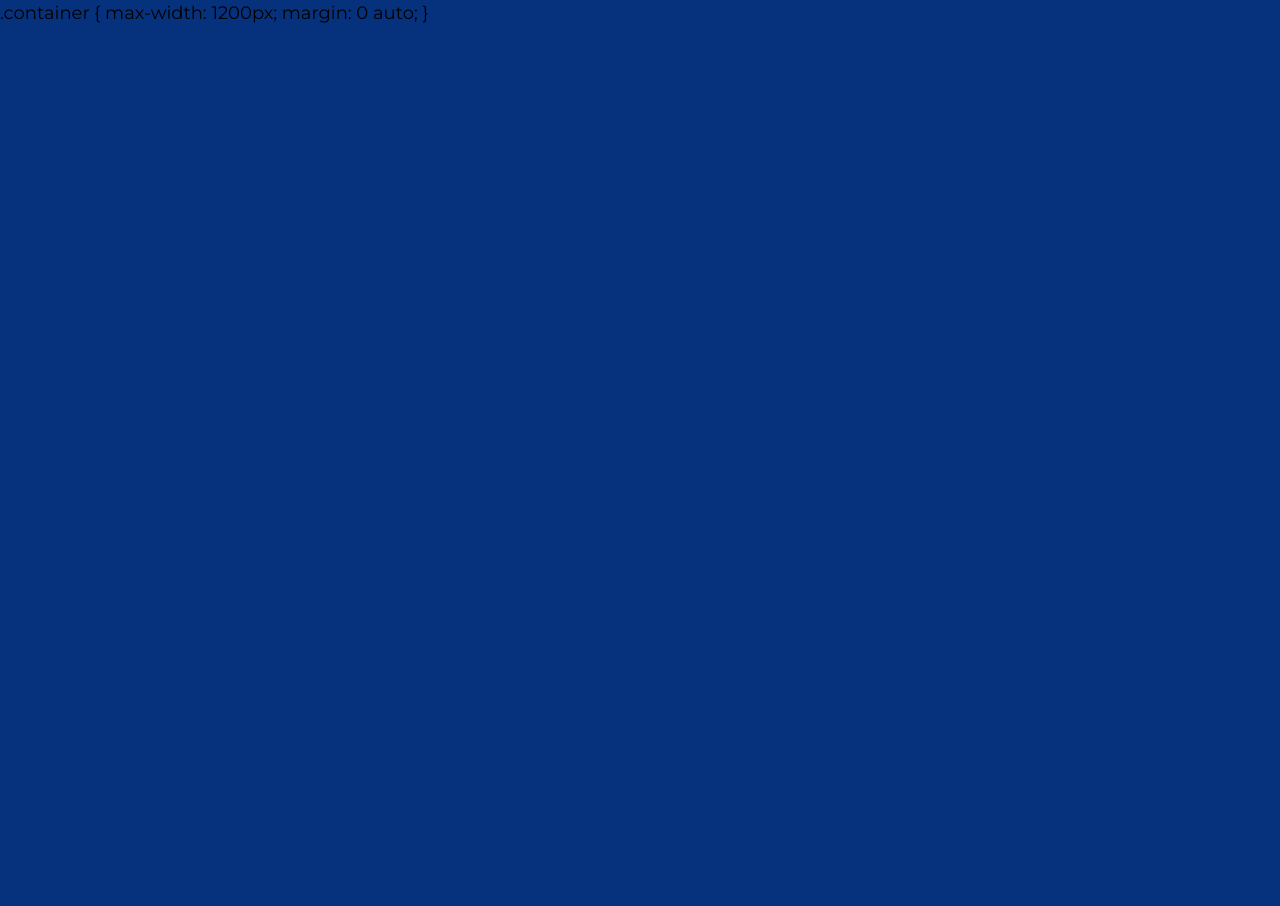
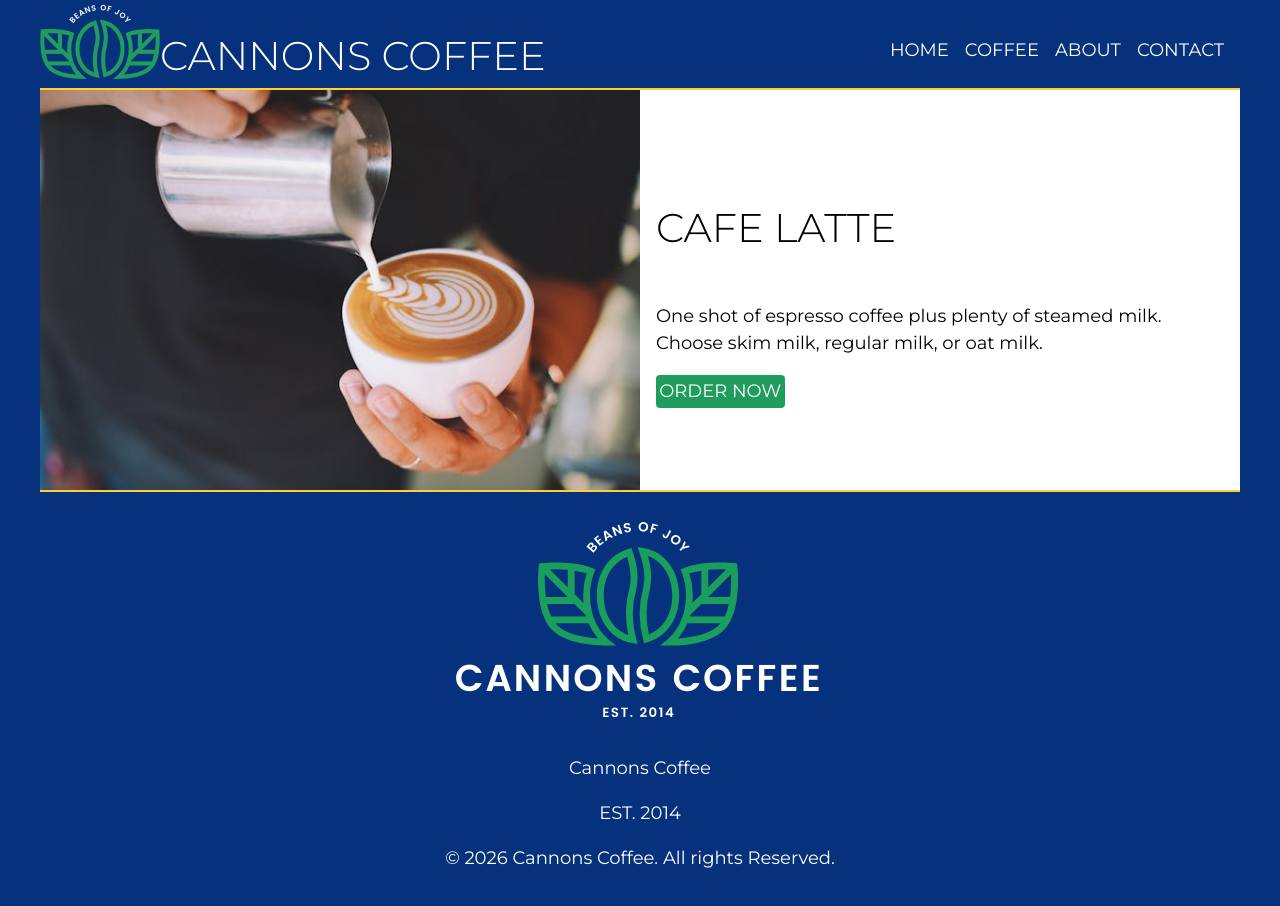
Before and after one commit to Grace-SM/cannons-coffee, a plain HTML site: page latte.html in a window 1280 px wide. Before the commit the page ends 800 px from the top, so only its background shows below. Drawn offline with Linux system fonts and the light colour scheme.

Commit message:
created the second page

```diff
--- a/css/styles.css
+++ b/css/styles.css
@@ -84,9 +84,8 @@ margin: 0 auto;
 header { background-color: var(--catalina);
   text-align: center;
   border-bottom: 2px solid var(--sunglow);
-  /* display: flex; */
   color: var(--white);
-  /* text-transform: uppercase; */
+ padding: o.5rem;
 
 }
 
@@ -118,6 +117,11 @@ img {
 .hero-content{
   padding: 1rem;
   background-color: var(--white);
+  display: flex;
+  flex-direction: column;
+    justify-content: center;
+    align-items: flex-start;
+
 }
 
 
@@ -186,6 +190,7 @@ footer{
 header{
   display: flex;
   align-items: flex-end;
+  padding-bottom: 0.5rem;
 }
 
 header nav{
--- a/latte.html
+++ b/latte.html
@@ -9,13 +9,54 @@
 </head>
 
 <body>
-    <div class="container"></div>
+    <div class="container">
+
+        <header>
+
+            <img src="images/logo-nav.png" alt="cannons coffee logo, Beans of Joy">
+            <h1>CANNONS COFFEE</h1>
+            <nav>
+                <ul>
+                    <li><a href="index.html">Home</a></li>
+                    <li><a href="latte.html">Coffee</a></li>
+                    <li><a href="https://layalicoffeehouse.com/" target="_blank">About</a></li>
+                    <li><a href="mailto:graceprojectsinc@gmail.com">Contact</a></li>
+                </ul>
+            </nav>
+
+
+        </header>
+
+        <main>
+
+            <section class="hero">
+                <img src="images/latte.jpg" alt="coffe in a cup">
+                <div class="hero-content">
+                    <h2> Cafe Latte</h2>
+                    <p>One shot of espresso coffee plus plenty of steamed milk. Choose skim milk, regular milk, or oat
+                        milk.</p>
+                    <a href="https://www.foodnetwork.com/how-to/packages/food-network-essentials/how-to-make-a-latte"
+                        class="button">Order Now</a>
+                </div>
+            </section>
+
+
+
+        </main>
+
+        <footer>
+            <div>
+                <img src="images/logo-footer.png" alt="Cannons Coffee, Beans of Joy! Est. 2014">
+
+                <p class="footerlabel">Cannons Coffee</p>
+                <p>EST. 2014</p>
+                <p>&copy; 2026 Cannons Coffee. All rights Reserved.</p>
+            </div>
+        </footer>
+
+
+    </div>
 
 </body>
 
-.container {
-max-width: 1200px;
-margin: 0 auto;
-}
-
 </html>
```
Also changed, not shown: index.html (+1 -0 lines).
